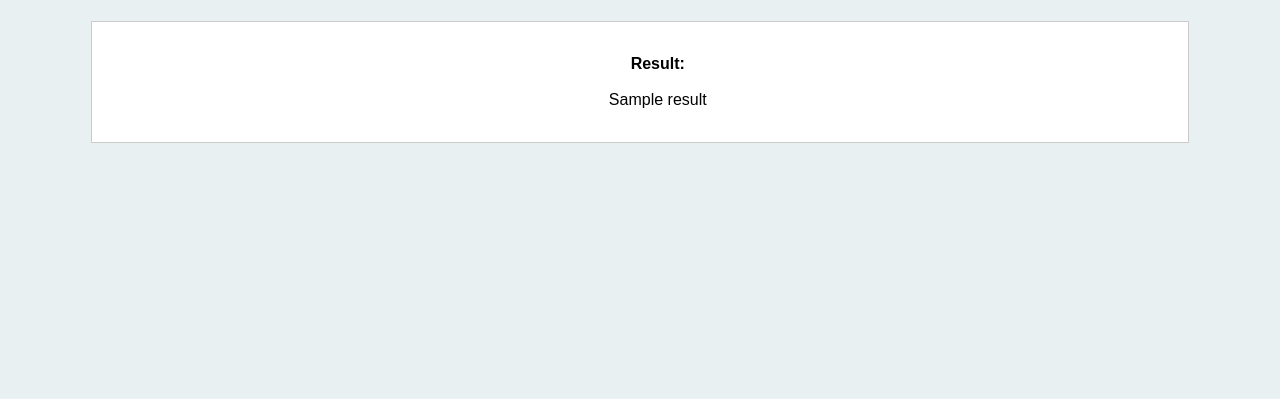
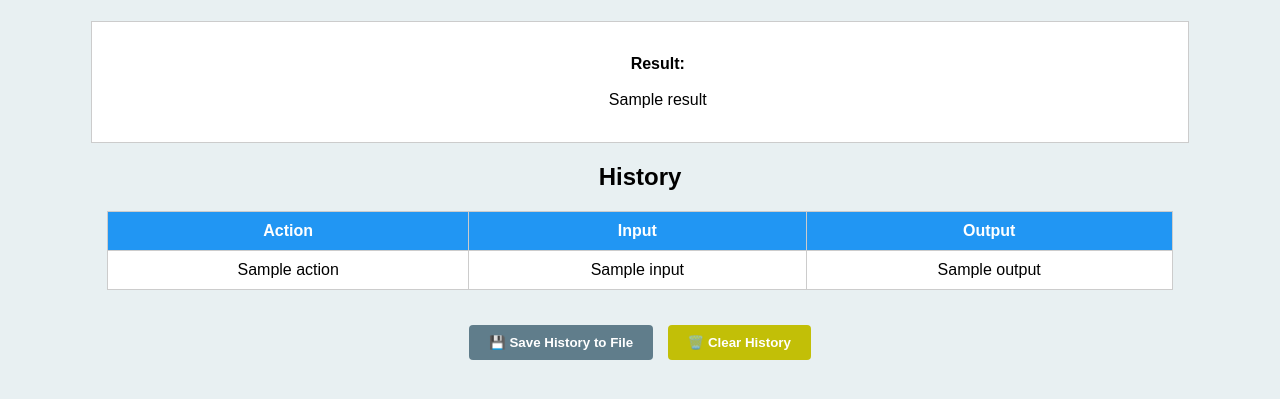
Before and after one commit to Shaaa08/ReverseFrequencyCipher, a Flask app: template templates/index.html in a window 1280 px wide. Shown: the part 321-720 px from the top of the page. Run offline with Flask 3, Linux system fonts and the light colour scheme; the template is opened without the code that fills it: most values are stand-ins (such as "Sample title", 1, 10 or a date in 2020).

Commit message:
Improvements

```diff
--- a/app.py
+++ b/app.py
@@ -1,29 +1,88 @@
-from flask import Flask, render_template, request
+from flask import Flask, render_template, request, session, send_file, redirect, url_for
+from collections import Counter
+import random
+import io
 
 app = Flask(__name__)
+app.secret_key = "your-secret-key"  # Needed for session
 
+# Fixed frequency maps (simplified example)
 freq_letters = 'ETAOINSHRDLCUMWFGYPBVKJXQZ'
 reverse_freq_letters = freq_letters[::-1]
 encryption_map = dict(zip(freq_letters, reverse_freq_letters))
 decryption_map = dict(zip(reverse_freq_letters, freq_letters))
 
+# Simple RFC
 def encrypt_rfc(plaintext):
     return ''.join(encryption_map.get(c.upper(), c) for c in plaintext)
 
 def decrypt_rfc(ciphertext):
     return ''.join(decryption_map.get(c.upper(), c) for c in ciphertext)
 
+# Transposition layer (simple reverse for both)
+def apply_transposition(text):
+    return text[::-1]
+
+def reverse_transposition(text):
+    return text[::-1]
+
 @app.route("/", methods=["GET", "POST"])
 def index():
     result = ""
+    if "history" not in session:
+        session["history"] = []
+
     if request.method == "POST":
         text = request.form.get("text", "")
         action = request.form.get("action")
+
         if action == "encrypt":
-            result = encrypt_rfc(text)
+            encrypted = encrypt_rfc(text)
+            result = apply_transposition(encrypted)
+            session["history"].append({
+                "action": "Encrypt",
+                "input": text,
+                "output": result
+            })
+
         elif action == "decrypt":
-            result = decrypt_rfc(text)
-    return render_template("index.html", result=result)
+            reversed_text = reverse_transposition(text)
+            result = decrypt_rfc(reversed_text)
+            session["history"].append({
+                "action": "Decrypt",
+                "input": text,
+                "output": result
+            })
+
+        session.modified = True  # Required to update session
+
+    return render_template("index.html", result=result, history=session.get("history", []))
+
+@app.route("/save-history")
+def save_history():
+    history = session.get("history", [])
+    if not history:
+        return "No history to save."
+
+    output = io.StringIO()
+    for i, entry in enumerate(history, 1):
+        output.write(f"{i}. Action: {entry['action']}\n")
+        output.write(f"   Input : {entry['input']}\n")
+        output.write(f"   Output: {entry['output']}\n\n")
+    output.seek(0)
+
+    return send_file(
+        io.BytesIO(output.getvalue().encode("utf-8")),
+        mimetype="text/plain",
+        as_attachment=True,
+        download_name="cipher_history.txt"
+    )
+
+@app.route("/clear-history")
+def clear_history():
+    session["history"] = []
+    session.modified = True
+    return redirect(url_for("index"))
 
 if __name__ == "__main__":
     app.run(debug=True)
--- a/templates/index.html
+++ b/templates/index.html
@@ -28,6 +28,20 @@
             margin-left: auto;
             margin-right: auto;
         }
+        table {
+            margin: 20px auto;
+            border-collapse: collapse;
+            width: 90%;
+            background-color: #fff;
+        }
+        th, td {
+            border: 1px solid #ccc;
+            padding: 10px;
+        }
+        th {
+            background-color: #2196F3;
+            color: white;
+        }
         button {
             padding: 10px 20px;
             margin: 5px;
@@ -38,25 +52,17 @@
             cursor: pointer;
             font-family: 'Poppins', sans-serif;
         }
-
         button[name="action"][value="encrypt"] {
-            background-color: #4CAF50; /* Green */
+            background-color: #4CAF50;
         }
-
         button[name="action"][value="decrypt"] {
-            background-color: #2196F3; /* Blue */
+            background-color: #2196F3;
         }
-
         button[onclick="resetForm()"] {
-            background-color: #f44336; /* Red */
+            background-color: #f44336;
         }
-
         button[onclick="saveResult()"] {
-            background-color: #9C27B0; /* Purple */
-        }
-
-        button:hover {
-            opacity: 0.9;
+            background-color: #9C27B0;
         }
     </style>
 </head>
@@ -78,6 +84,32 @@
         {{ result }}
     </div>
     {% endif %}
+
+    {% if history %}
+    <h2>History</h2>
+    <table>
+        <tr>
+            <th>Action</th>
+            <th>Input</th>
+            <th>Output</th>
+        </tr>
+        {% for entry in history %}
+        <tr>
+            <td>{{ entry.action }}</td>
+            <td>{{ entry.input }}</td>
+            <td>{{ entry.output }}</td>
+        </tr>
+        {% endfor %}
+    </table>
+    <form action="/save-history" method="get" style="margin-top: 10px; display: inline-block;">
+        <button type="submit" style="background-color:#607D8B;">💾 Save History to File</button>
+    </form>
+
+    <form action="/clear-history" method="get" style="margin-top: 10px; display: inline-block;">
+        <button type="submit" style="background-color:#c2bf07;">🗑️ Clear History</button>
+    </form>
+    {% endif %}
+
     <script>
         function resetForm() {
             document.getElementById("text").value = '';
@@ -99,6 +131,6 @@
                 alert("Nothing to save!");
             }
         }
-</script>
+    </script>
 </body>
 </html>
```
